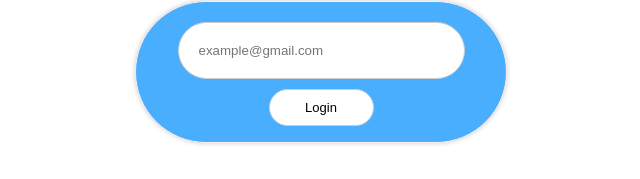
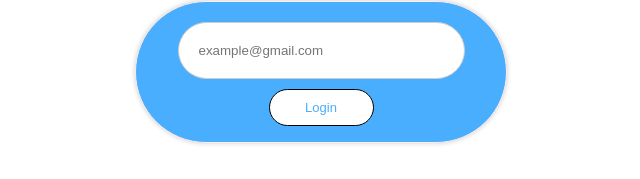
Before and after one commit to Hoosieman/DropByDrip, a plain HTML site: page login.html in a window 1280 px wide. Shown: the part 309-488 px from the top of the page, without its empty margins (319-959 px from the left). Drawn offline with Linux system fonts and the light colour scheme.

Commit message:
login button edit

```diff
--- a/CSS/login.css
+++ b/CSS/login.css
@@ -39,11 +39,12 @@ img {
     display: block;
     width: 30%;
     padding: 10px;
-    border: 1px solid #ccc;
+    border: 1px solid #000000;
     border-radius: 40px;
-    background-color: #fff;
+    background-color: #ffffff;
     cursor: pointer;
     font-size: 13px;
+    color: #4aaeff;
 }
 
 #login-button:hover {
```
